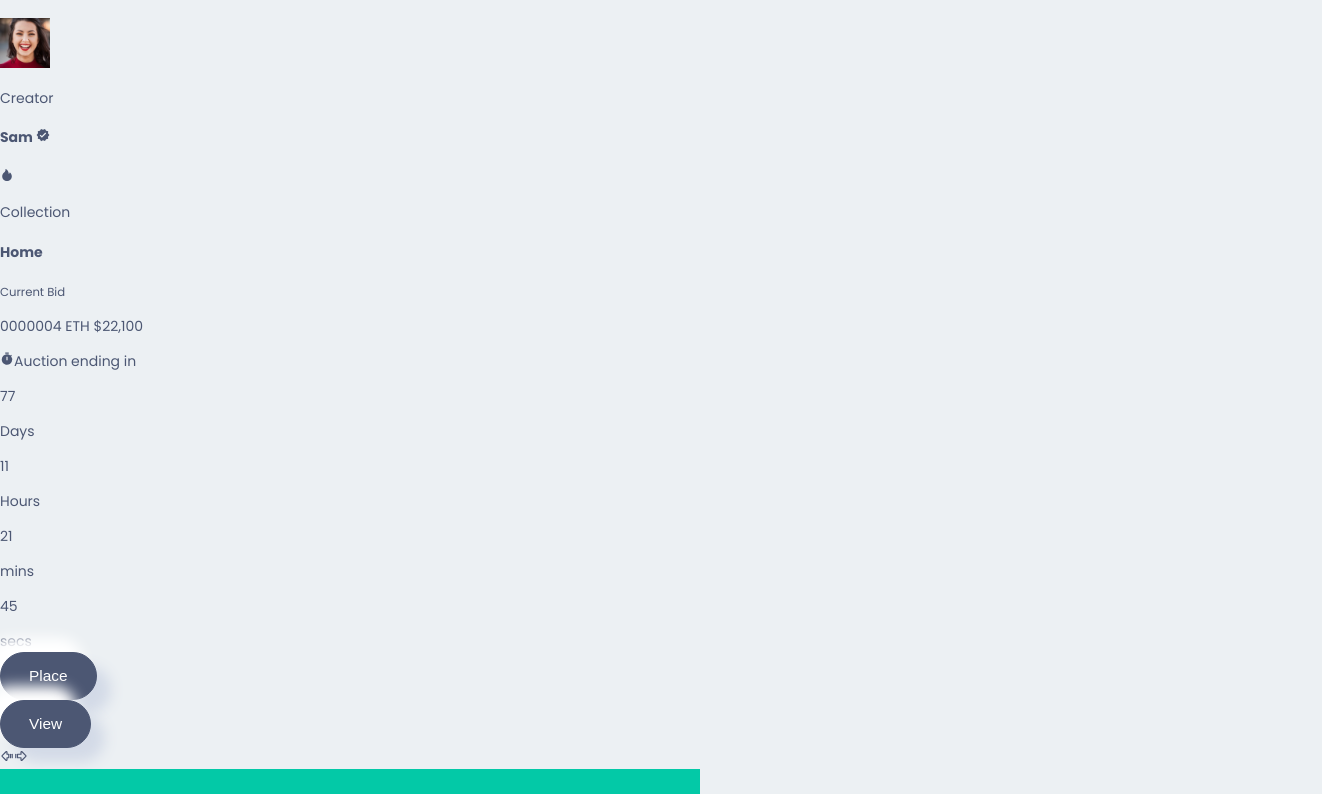
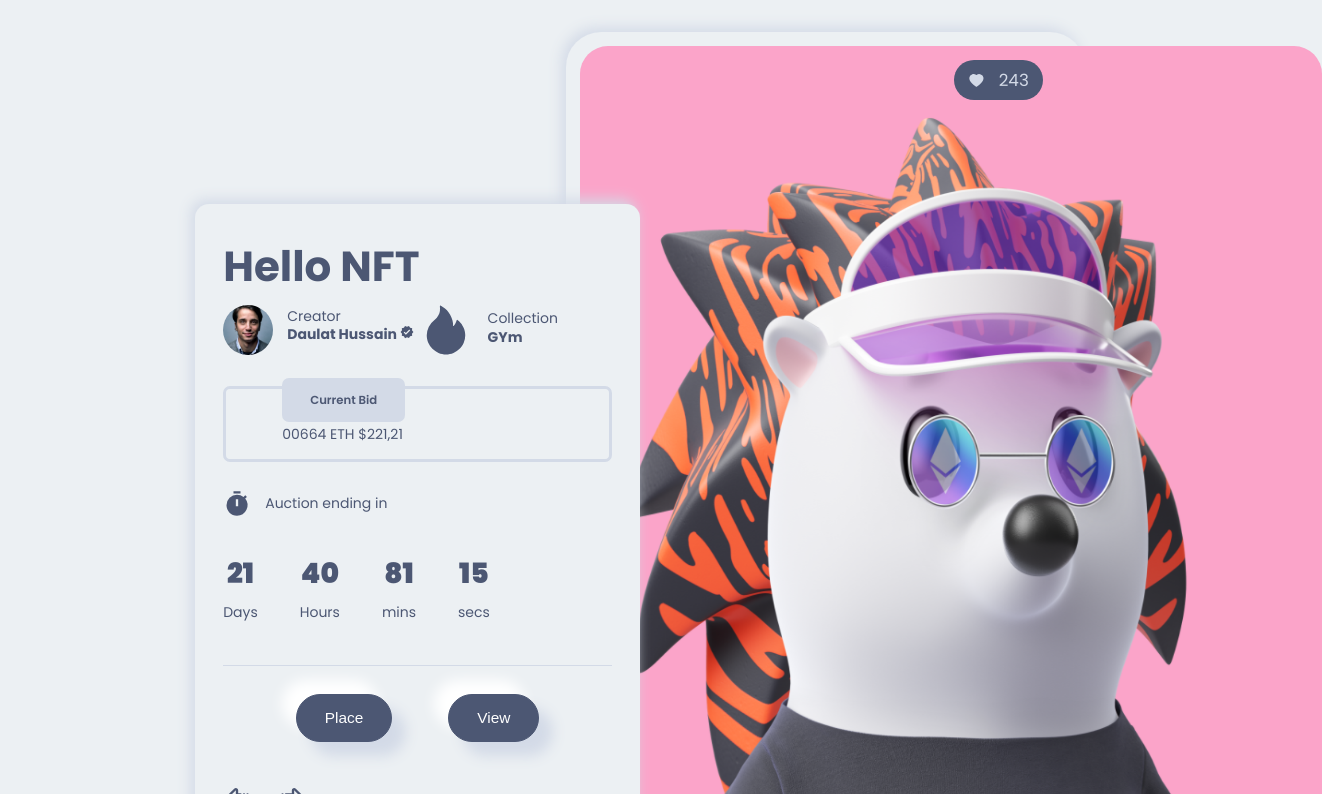
Before and after one commit to Abhith-S/NFT-Marketplace-Front-End, a Next.js app: page / in a window 1280 px wide. Shown: the part 1366-2160 px from the top of the page, 1322 px wide, since content can reach past the window. Built offline with nearby package versions, Linux system fonts and the light colour scheme.

Commit message:
slider completed

```diff
--- a/components/BigNFTSlider/BigNFTSlider.jsx
+++ b/components/BigNFTSlider/BigNFTSlider.jsx
@@ -4,24 +4,23 @@ import { AiFillFire, AiFillHeart, AiOutlineHeart } from "react-icons/ai";
 import { MdVerified, MdTimer } from "react-icons/md";
 import { TbArrowBigLeftLines, TbArrowBigRightLine } from "react-icons/tb";
 
-//internal import
+//INTERNAL IMPORT
 import Style from "./BigNFTSlider.module.css";
 import images from "../../img";
 import Button from "../Button/Button";
 
-const BigNFTSlider = () => {
-  const [idNumber, setIdNumber] = useState(1);
+const BigNFTSilder = () => {
+  const [idNumber, setIdNumber] = useState(0);
 
   //data of nft
   const sliderData = [
     {
       title: "Hello NFT",
       id: 1,
-      name: "Jason",
-      collection: "Gym",
-      price: "0.0000003 ETH",
+      name: "Daulat Hussain",
+      collection: "GYm",
+      price: "00664 ETH",
       like: 243,
-      // image of creator
       image: images.user1,
       nftImage: images.nft_image_1,
       time: {
@@ -34,7 +33,7 @@ const BigNFTSlider = () => {
     {
       title: "Buddy NFT",
       id: 2,
-      name: "Sam",
+      name: "Shoaib Hussain",
       collection: "Home",
       price: "0000004 ETH",
       like: 243,
@@ -50,7 +49,7 @@ const BigNFTSlider = () => {
     {
       title: "Gym NFT",
       id: 3,
-      name: "Ryan",
+      name: "Raayan Hussain",
       collection: "GYm",
       price: "0000064 ETH",
       like: 243,
@@ -66,7 +65,7 @@ const BigNFTSlider = () => {
     {
       title: "Home NFT",
       id: 4,
-      name: "Jack",
+      name: "Raayan Hussain",
       collection: "GYm",
       price: "4664 ETH",
       like: 243,
@@ -81,32 +80,41 @@ const BigNFTSlider = () => {
     },
   ];
 
-  //increment function
+  //-------INC
+  const inc = useCallback(() => {
+    if (idNumber + 1 < sliderData.length) {
+      setIdNumber(idNumber + 1);
+    }
+  }, [idNumber, sliderData.length]);
 
-
+  //-------DEC
+  const dec = useCallback(() => {
+    if (idNumber > 0) {
+      setIdNumber(idNumber - 1);
+    }
+  }, [idNumber]);
 
   return (
-    <div className={Style.BigNFTSlider}>
-      <div className={Style.BigNFTSlider_box}>
-        {/* left side */}
-        <div className={Style.BigNFTSlider_box_left}>
+    <div className={Style.bigNFTSlider}>
+      <div className={Style.bigNFTSlider_box}>
+        <div className={Style.bigNFTSlider_box_left}>
+
           {/* we want to display the slider data here */}
           {/* we are using idNumber here so if idNumber is 1 it will display 1st object data */}
           <h2>{sliderData[idNumber].title}</h2>
 
           {/* div for creator profile and data */}
-          <div className={Style.BigNFTSlider_box_left_creator}>
-            <div className={Style.BigNFTSlider_box_left_creator_profile}>
+          <div className={Style.bigNFTSlider_box_left_creator}>
+            <div className={Style.bigNFTSlider_box_left_creator_profile}>
              {/* for cretaor image */}
               <Image
-                className={Style.BigNFTSlider_box_left_creator_profile_img}
+                className={Style.bigNFTSlider_box_left_creator_profile_img}
                 src={sliderData[idNumber].image}
-                alt="creator profile picture"
+                alt="profile image"
+                width={50}
                 height={50}
-                width={50}
               />
-
-              <div className={Style.BigNFTSlider_box_left_creator_profile_info}>
+              <div className={Style.bigNFTSlider_box_left_creator_profile_info}>
                 <p>Creator</p>
                 <h4>
                   {sliderData[idNumber].name}{" "}
@@ -118,13 +126,13 @@ const BigNFTSlider = () => {
               </div>
             </div>
 
-            <div className={Style.BigNFTSlider_box_left_creator_collection}>
+            <div className={Style.bigNFTSlider_box_left_creator_collection}>
               <AiFillFire
-                className={Style.BigNFTSlider_box_left_creator_collection_icon}
+                className={Style.bigNFTSlider_box_left_creator_collection_icon}
               />
 
               <div
-                className={Style.BigNFTSlider_box_left_creator_collection_info}
+                className={Style.bigNFTSlider_box_left_creator_collection_info}
               >
                 <p>Collection</p>
                 <h4>{sliderData[idNumber].collection}</h4>
@@ -133,23 +141,22 @@ const BigNFTSlider = () => {
           </div>
 
             {/* bidding section */}
-          <div className={Style.BigNFTSlider_box_left_bidding}>
-            <div className={Style.BigNFTSlider_box_left_bidding_box}>
+          <div className={Style.bigNFTSlider_box_left_bidding}>
+            <div className={Style.bigNFTSlider_box_left_bidding_box}>
               <small>Current Bid</small>
               <p>
-                {sliderData[idNumber].price} <span>$22,100</span>
+                {sliderData[idNumber].price} <span>$221,21</span>
               </p>
             </div>
 
-            <p className={Style.BigNFTSlider_box_left_bidding_box_auction}>
+            <p className={Style.bigNFTSlider_box_left_bidding_box_auction}>
               <MdTimer
-                className={Style.BigNFTSlider_box_left_bidding_box_icon}
+                className={Style.bigNFTSlider_box_left_bidding_box_icon}
               />
-
               <span>Auction ending in</span>
             </p>
 
-            <div className={Style.BigNFTSlider_box_left_bidding_box_timer}>
+            <div className={Style.bigNFTSlider_box_left_bidding_box_timer}>
               <div
                 className={Style.bigNFTSlider_box_left_bidding_box_timer_item}
               >
@@ -178,13 +185,15 @@ const BigNFTSlider = () => {
                 <span>secs</span>
               </div>
             </div>
-          </div>
 
-          <div className={Style.BigNFTSlider_box_left_button}>
+            <div className={Style.bigNFTSlider_box_left_button}>
+
               {/* getting button component and sending the props */}
               <Button btnName="Place" handleClick={() => {}} />
               <Button btnName="View" handleClick={() => {}} />
             </div>
+          </div>
+
           <div className={Style.bigNFTSlider_box_left_sliderBtn}>
             <TbArrowBigLeftLines
               className={Style.bigNFTSlider_box_left_sliderBtn_icon}
@@ -217,4 +226,4 @@ const BigNFTSlider = () => {
   );
 };
 
-export default BigNFTSlider;
+export default BigNFTSilder;
--- a/components/BigNFTSlider/BigNFTSlider.module.css
+++ b/components/BigNFTSlider/BigNFTSlider.module.css
@@ -0,0 +1,222 @@
+.bigNFTSlider_box{
+    margin:  0 auto;
+    width: 69.5%;
+    padding-bottom: 6rem;
+    padding-top: 4.5rem;
+    display: grid;
+    grid-template-columns: repeat(12, 1fr);
+    align-items: center;
+}
+
+.bigNFTSlider_box_left{
+    grid-column: 1 / 7;
+    grid-row: 1 / -1;
+    background-color: var(--main-bg-color);
+    box-shadow: var(--box-shadow-2);
+    border-radius: 1rem;
+    padding: 2rem;
+    z-index: 1111;
+    height: 78vh;
+}
+
+.bigNFTSlider_box_left h2{
+    font-size: 3rem;
+    line-height: 0;
+}
+
+.bigNFTSlider_box_right{
+    grid-column: 6 / -1;
+    grid-row:  1 / -1;
+    padding: 1rem;
+    background-color: var(--main-bg-color);
+    border-radius: 2.5rem;
+    box-shadow: var(--box-shadow-2);
+    /* box-shadow: var(--main-bg-color); */
+}
+
+/* //CREATOR SECTION */
+.bigNFTSlider_box_left_creator{
+    display: grid;
+    grid-template-columns: repeat(2, 1fr);
+    align-items: center;
+}
+
+.bigNFTSlider_box_left_creator_profile{
+    display: flex;
+    align-items: center;
+    gap: 1rem;
+}
+
+.bigNFTSlider_box_left_creator_profile_img{
+    border-radius: 50%;
+}
+
+.bigNFTSlider_box_left_creator_profile_info{
+    line-height: 0;
+}
+
+.bigNFTSlider_box_left_creator_profile_info p{
+    margin-bottom: -.7rem;
+    margin-top: 1rem;
+}
+
+.bigNFTSlider_box_left_creator_collection{
+    display: flex;
+    align-items: center;
+    gap: 1rem;
+}
+
+.bigNFTSlider_box_left_creator_collection_icon{
+    font-size: 4rem;
+}
+
+.bigNFTSlider_box_left_creator_collection_info{
+    line-height: 0;
+}
+
+.bigNFTSlider_box_left_bidding_box{
+    border: 3px solid var(--shadow-dark-color);
+    margin-block: 2rem;
+    padding: 0 4rem;
+    border-radius: .5rem;
+}
+
+.bigNFTSlider_box_left_bidding_box_auction{
+    display: flex;
+    align-items: center;
+    gap: 1rem;
+}
+
+.bigNFTSlider_box_left_bidding_box small{
+    background-color: var(--shadow-dark-color);
+    padding: 1rem 2rem;
+    border-radius: .5rem;
+    font-weight: 600;
+}
+
+.bigNFTSlider_box_left_bidding_box_icon{
+    font-size: 2rem;
+}
+
+.bigNFTSlider_box_left_bidding_box_timer{
+    display: flex;
+    align-items: center;
+    gap: 3rem;
+    text-align: center;
+    padding: 1rem 0rem 3rem 0;
+    border-bottom:  1px solid var(--shadow-dark-color);
+}
+
+
+.bigNFTSlider_box_left_bidding_box_timer_item p{
+    font-size: 2rem;
+    font-weight: 900;
+    line-height: 0;
+}
+
+.bigNFTSlider_box_left_button{
+    display: flex;
+    align-items: center;
+    justify-content: center;
+    gap: 4rem;
+    padding-block: 2rem 0rem;
+}
+
+.bigNFTSlider_box_left_sliderBtn{
+    display: flex;
+    align-items: center;
+    gap: 2rem;
+    font-size: 2rem;
+    margin-top: 3rem;
+}
+
+.bigNFTSlider_box_left_sliderBtn_icon{
+    cursor: pointer;
+    transition:  all .3s ease-in;
+}
+
+.bigNFTSlider_box_left_sliderBtn_icon:hover{
+    background-color: var(--shadow-dark-color);
+    border-radius: 50%;
+    padding: 1rem;
+}
+
+/* //---RIGHT SECTION */
+
+.bigNFTSlider_box_right_box{
+    position: relative;
+}
+
+.bigNFTSlider_box_right_box_img{
+    border-radius: 2rem;
+    width: 53rem;
+}
+
+.bigNFTSlider_box_right_box_like{
+    position: absolute;
+    top: 1rem;
+    right: 2rem;
+    display: flex;
+    align-items: center;
+    gap: 1rem;
+    font-size: 1.2rem;
+    background-color: var(--icons-color);
+    color: var(--shadow-dark-color);
+    padding: .5rem 1rem;
+    border-radius: 5rem;
+}
+
+
+@media screen and (max-width: 65em) {
+    .bigNFTSlider_box{
+        width: 90%;
+        padding-top: 33rem;
+        grid-template-columns: 1fr;
+        gap: 1rem;
+    }
+
+    .bigNFTSlider_box_left{
+        height: 133vh;
+        padding: 1.5rem;
+        height: 77vh;
+    }
+
+    .bigNFTSlider_box_right{
+        margin-top: -37rem;
+    }
+
+    .bigNFTSlider_box_left_creator{
+        gap: 1rem;
+        grid-template-columns: 1.8fr 1fr;
+    }
+
+    .bigNFTSlider_box_left_creator_profile_info{
+        font-size: .8rem;
+        line-height: 1;
+
+    }
+
+    .bigNFTSlider_box_left_creator_collection_icon{
+        font-size: 1.5rem;
+    }
+
+    .bigNFTSlider_box_left_creator_collection_info{
+        font-size: .8rem;
+    }
+
+    .bigNFTSlider_box_left_bidding_box_timer{
+        gap: 2rem;
+    }
+
+    .bigNFTSlider_box_left_bidding_box_timer_item p{
+        font-size: 1rem;
+    }
+
+    .bigNFTSlider_box_right_box_img{
+        border-radius: 2rem;
+        width: 30rem;
+        height: 30rem;
+        margin-bottom: 40rem;
+    }
+
+}
```
Lines whose indentation alone changed are shown as unchanged.
